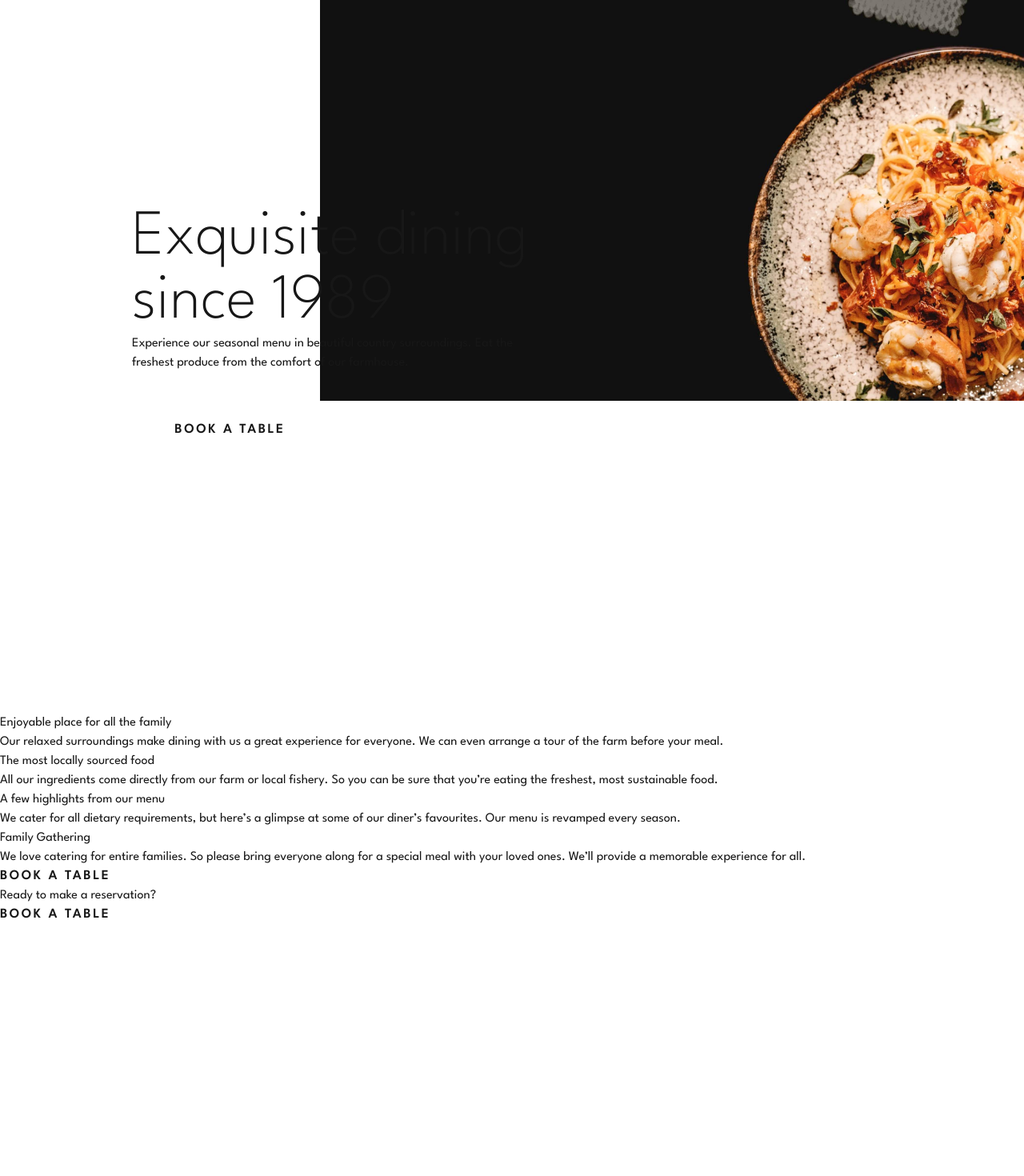
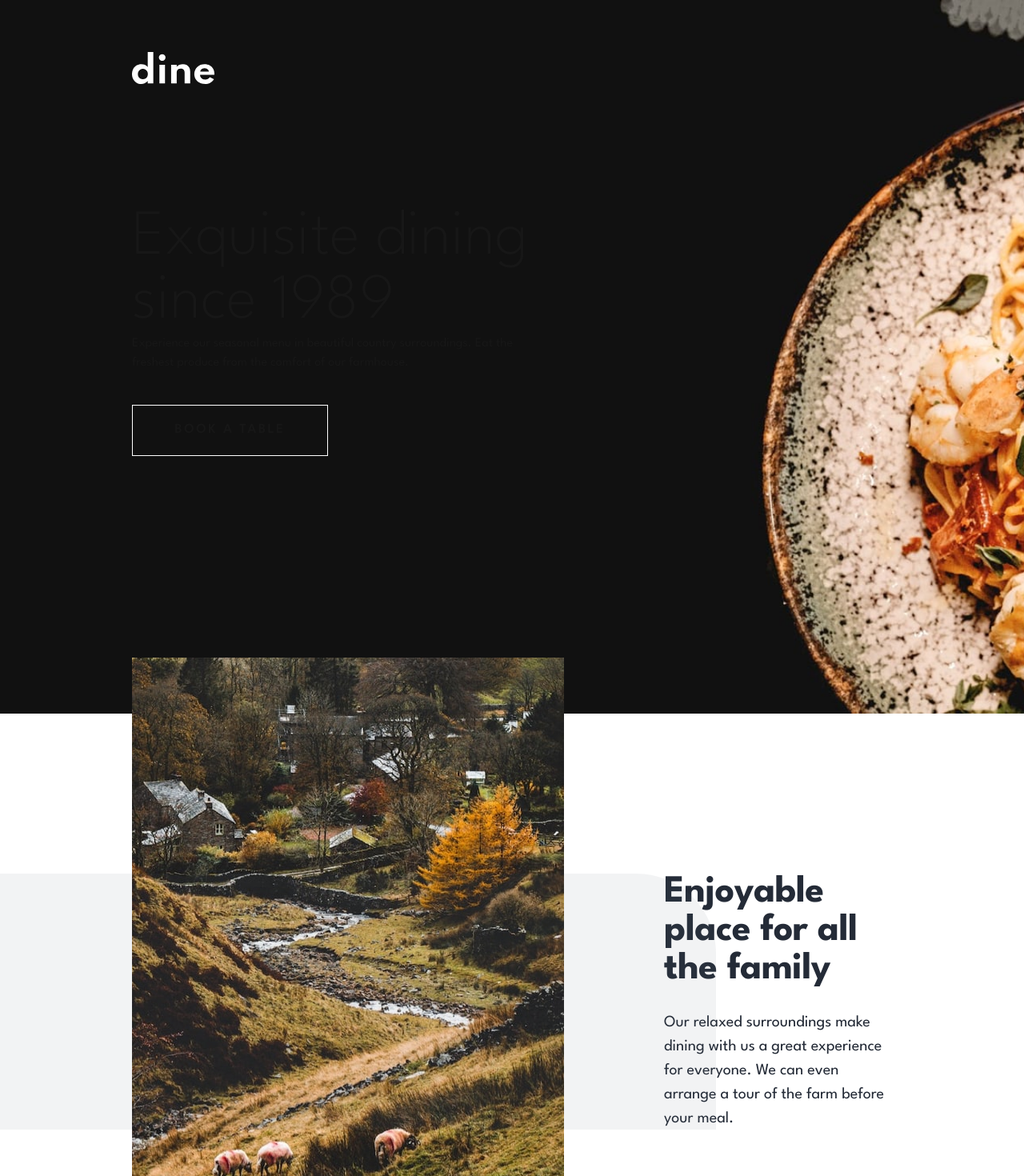
Before and after one commit to shaversj/dine-restaurant-website, a Next.js app: page / in a window 1280 px wide. Shown: the top 1470 px of the page at 80% size. Before the commit the page ends 1156 px from the top, so only its background shows below. Built offline with nearby package versions, Linux system fonts and the light colour scheme.

Commit message:
Update header + Add styling to first section

```diff
--- a/package.json
+++ b/package.json
@@ -3,7 +3,7 @@
   "version": "0.1.0",
   "private": true,
   "scripts": {
-    "dev": "next dev --turbopack",
+    "dev": "next dev",
     "build": "next build",
     "start": "next start",
     "lint": "next lint"
--- a/src/app/page.tsx
+++ b/src/app/page.tsx
@@ -2,8 +2,8 @@ import Image from "next/image";
 
 export default function Home() {
   return (
-    <div className={"font-league-spartan"}>
-      <header className={"grid min-h-[892px] grid-cols-[400px_1fr]"}>
+    <div className={"font-league-spartan relative"}>
+      <header className={"h-[892px] w-full bg-[url('/images/homepage/hero-bg-desktop.jpg')] bg-cover bg-no-repeat"}>
         <div className={"border-white pt-[65px] pl-[165px]"}>
           <Image src={"/images/logo.svg"} alt="Logo" width={103} height={40} />
           <div className={"absolute w-[515px] pt-[153px]"}>
@@ -15,22 +15,21 @@ export default function Home() {
             </button>
           </div>
         </div>
+      </header>
+      <section className={"flex items-center gap-x-[125px] bg-white px-[165px]"}>
+        <img src={"/images/homepage/enjoyable-place-desktop.jpg"} className={"relative bottom-[70px] h-[720px] w-[540px]"} alt="Enjoyable place" />
+        <div className={"w-[445px]"}>
+          <h2 className={"text-[48px] leading-[48px] font-bold tracking-[-0.5px] text-[#242B37]"}>Enjoyable place for all the family</h2>
+          <p className={"pt-[27px] text-[20px] leading-[30px] font-normal text-[#242B37]"}>Our relaxed surroundings make dining with us a great experience for everyone. We can even arrange a tour of the farm before your meal.</p>
+        </div>
 
-        <div className={"min-h-full"}>
-          <img src={"/images/homepage/hero-bg-desktop@2x.jpg"} className={"object-fill"} alt="Hero" />
-        </div>
-      </header>
-
-      <section>
-        <h2>Enjoyable place for all the family</h2>
-        <p>Our relaxed surroundings make dining with us a great experience for everyone. We can even arrange a tour of the farm before your meal.</p>
+        <img src={"/images/patterns/pattern-curve-top-right.svg"} className={"absolute left-0"} alt="Pattern" />
       </section>
 
       <section>
         <h2>The most locally sourced food</h2>
         <p>All our ingredients come directly from our farm or local fishery. So you can be sure that you’re eating the freshest, most sustainable food.</p>
       </section>
-
       <section>
         <div>
           <h2>A few highlights from our menu</h2>
@@ -38,7 +37,6 @@ export default function Home() {
         </div>
         <div>{/*Menu Stuff*/}</div>
       </section>
-
       <section>
         <div>
           <h1>Family Gathering</h1>
@@ -48,7 +46,6 @@ export default function Home() {
           </button>
         </div>
       </section>
-
       <section>
         <h3>Ready to make a reservation?</h3>
         <button>
```
